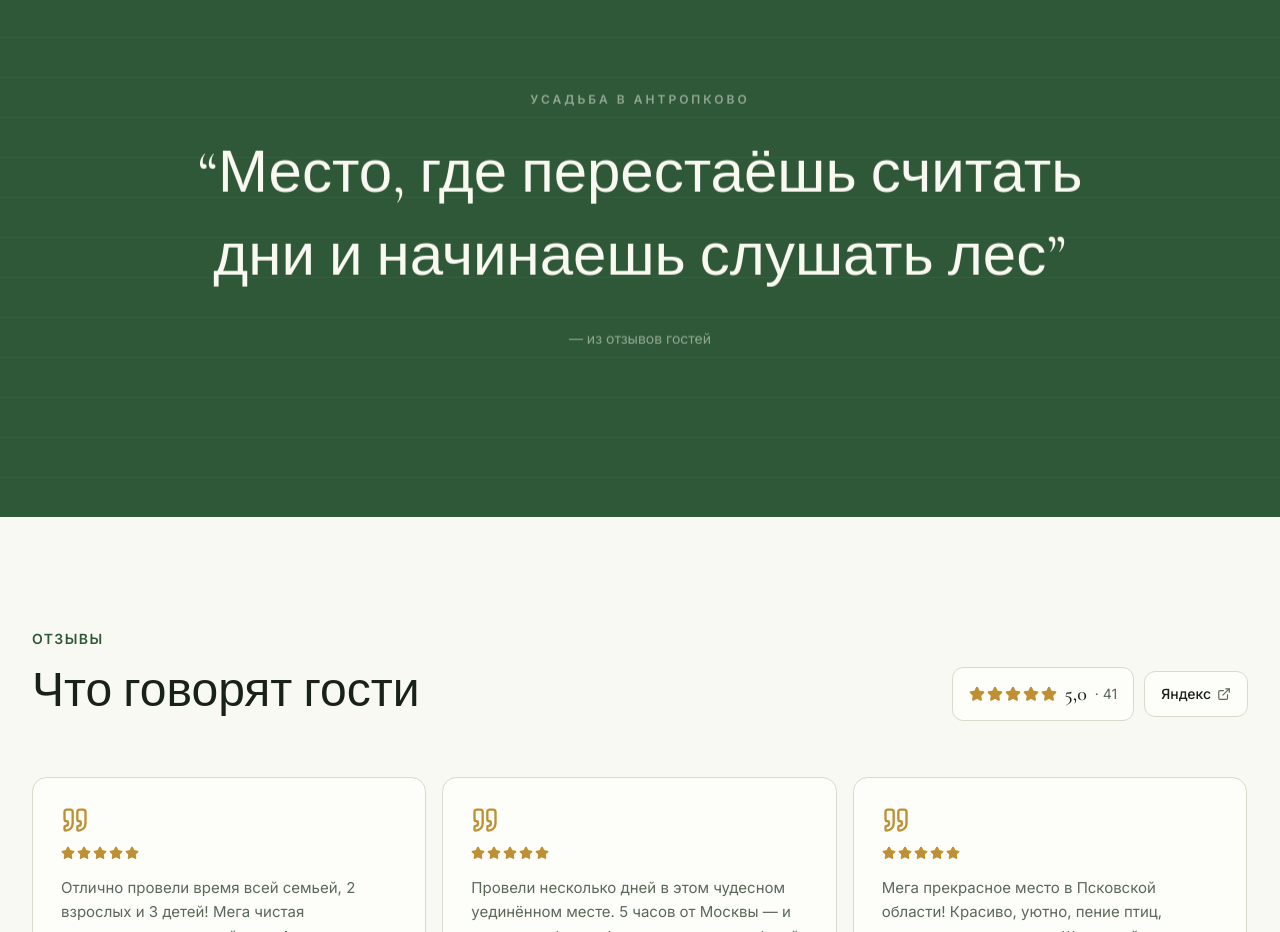
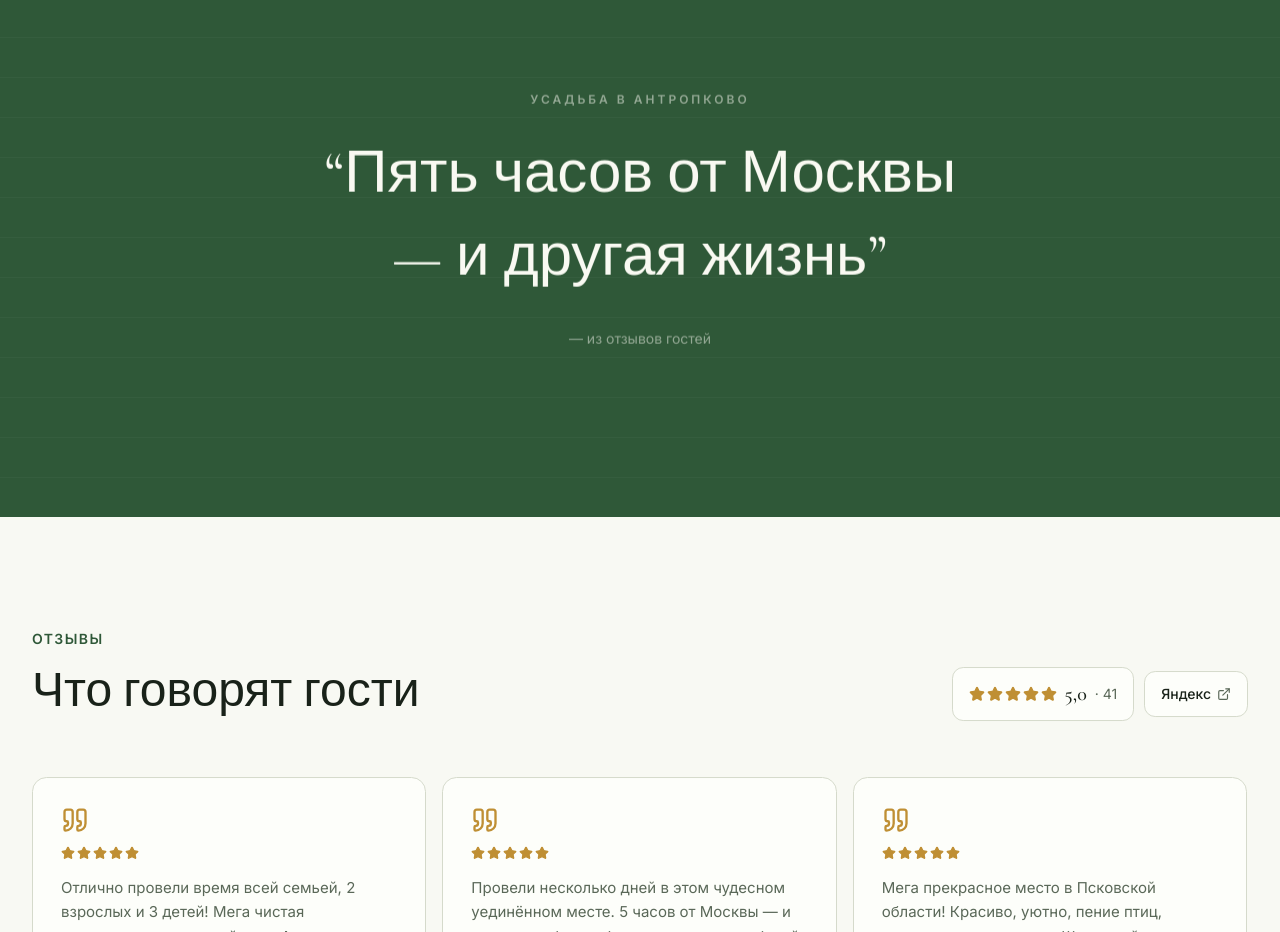
Before and after one commit to IM812/usadba-landing, a Next.js app: page / in a window 1280 px wide. Shown: the part 3020-3952 px from the top of the page. Built offline with nearby package versions, Linux system fonts and the light colour scheme; no server answers; the database is empty.

Commit message:
feat: add dynamic quote selection on component mount
Added useEffect to randomly select quote on QuoteBanner mount.

Co-authored-by: IM812 <258215249+IM812@users.noreply.github.com>

```diff
--- a/components/quote-banner.tsx
+++ b/components/quote-banner.tsx
@@ -11,7 +11,11 @@ const quotes = [
 export function QuoteBanner() {
   const ref = useRef<HTMLDivElement>(null)
   const [offset, setOffset] = useState(0)
-  const [quoteIdx] = useState(() => Math.floor(Math.random() * quotes.length))
+  const [quoteIdx, setQuoteIdx] = useState(0)
+
+  useEffect(() => {
+    setQuoteIdx(Math.floor(Math.random() * quotes.length))
+  }, [])
 
   useEffect(() => {
     function onScroll() {
```
